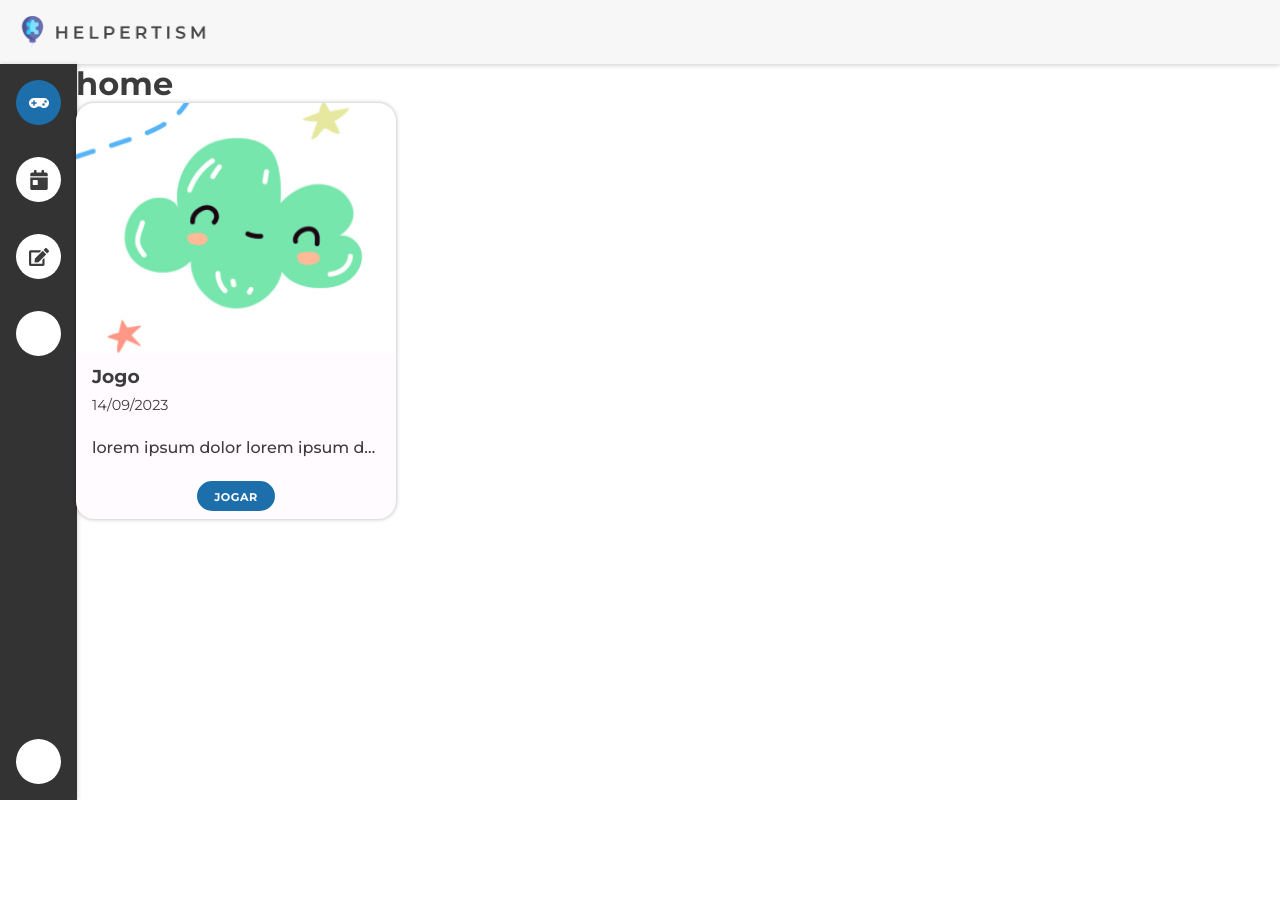
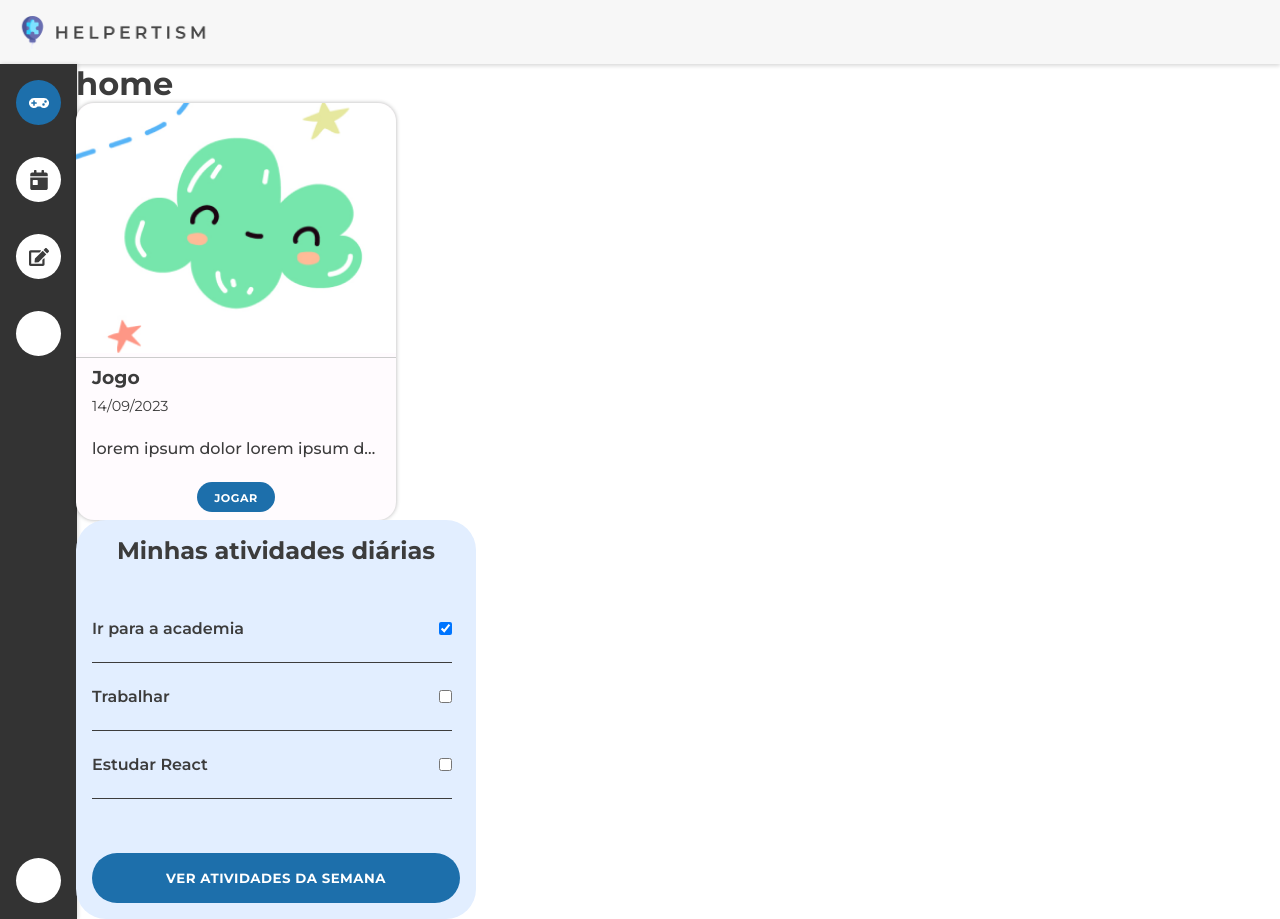
Before and after one commit to dev-chico/Helpertism, a React (Vite) app: page / in a window 1280 px wide. Before the commit the page ends 800 px from the top, so only its background shows below. Built offline with nearby package versions, Linux system fonts and the light colour scheme; some icons are missing.

Commit message:
create daily activities component

```diff
--- a/src/assets/css/global.css
+++ b/src/assets/css/global.css
@@ -15,6 +15,8 @@
   --light-orange: #fd664e;
   --orange: #f64e33;
   --dark-orange: #fe3515;
+
+  --bg-light-blue: #e2eeff;
 }
 
 * {
@@ -43,6 +45,10 @@ body {
     "cv04", "cv05", "cv06", "cv09", "cv10";
 }
 
+html {
+  scroll-behavior: smooth;
+}
+
 ::-webkit-scrollbar {
   width: 8px;
 }
--- a/src/components/Card/card.module.css
+++ b/src/components/Card/card.module.css
@@ -15,6 +15,7 @@
 }
 
 .container main {
+  border-top: 1.5px solid #ccc;
   padding: 8px 16px;
   background-color: 888;
 
--- /dev/null
+++ b/src/pages/AuthenticatedPages/Home/components/DailyActivities/dailyActivities.module.css
@@ -0,0 +1,61 @@
+.container {
+  background-color: var(--bg-light-blue);
+  width: 95%;
+  max-width: 400px;
+  height: 100%;
+  max-height: 550px;
+  border-radius: 30px;
+
+  display: flex;
+  flex-direction: column;
+  align-items: center;
+  gap: 54px;
+  padding: 16px;
+}
+
+.container main {
+  width: 100%;
+}
+
+.container main .noData {
+  text-align: center;
+  font-weight: 400;
+}
+
+.container main ul {
+  list-style: none;
+
+  display: flex;
+  flex-direction: column;
+  gap: 24px;
+
+  padding-right: 8px;
+
+  height: 100%;
+  max-height: 320px;
+  overflow: hidden;
+  overflow-y: auto;
+}
+
+.container main ul li {
+  font-weight: 600;
+  border-bottom: 0.5px solid #3c3c3c;
+  padding-bottom: 24px;
+
+  display: flex;
+  align-items: center;
+  justify-content: space-between;
+}
+
+/* FOOTER ============= */
+.container footer {
+  width: 100%;
+}
+
+.container footer button {
+  width: 100%;
+}
+
+.container footer a {
+  color: #fff;
+}
--- /dev/null
+++ b/src/pages/AuthenticatedPages/Home/components/DailyActivities/index.tsx
@@ -0,0 +1,63 @@
+import { useEffect, useState } from "react";
+import { Link } from "react-router-dom";
+import { Button } from "../../../../../components";
+import { AuthenticatedPaths } from "../../../../../constants/paths";
+import styles from "./dailyActivities.module.css";
+
+interface IActivities {
+  id: string;
+  name: string;
+  checked: boolean;
+}
+
+export function DailyActivities() {
+  const [activitiesList, setActivitiesList] = useState<IActivities[]>([]);
+
+  useEffect(() => {
+    setActivitiesList([
+      {
+        id: "A5NG895G",
+        checked: true,
+        name: "Ir para a academia",
+      },
+      {
+        id: "DCN6MHP",
+        checked: false,
+        name: "Trabalhar",
+      },
+      {
+        id: "DCN6MH2dP",
+        checked: false,
+        name: "Estudar React",
+      },
+    ]);
+  }, []);
+
+  return (
+    <div className={styles.container}>
+      <h2 className={styles.title}>Minhas atividades diárias</h2>
+
+      <main>
+        <ul>
+          {activitiesList &&
+            activitiesList.map((actv: IActivities) => (
+              <li key={actv.id}>
+                <span>{actv.name}</span>
+                <input type="checkbox" checked={actv.checked} />
+              </li>
+            ))}
+        </ul>
+
+        {!activitiesList.length && (
+          <h3 className={styles.noData}>Sem tarefas!</h3>
+        )}
+      </main>
+
+      <footer>
+        <Link to={AuthenticatedPaths.activities}>
+          <Button>Ver atividades da semana</Button>
+        </Link>
+      </footer>
+    </div>
+  );
+}
--- a/src/pages/AuthenticatedPages/Home/index.tsx
+++ b/src/pages/AuthenticatedPages/Home/index.tsx
@@ -1,9 +1,11 @@
 import { Button } from "../../../components";
 import { Card } from "../../../components/Card";
+import { DailyActivities } from "./components/DailyActivities";
+import styles from "./home.module.css";
 
 export function Home() {
   return (
-    <div>
+    <div className={styles.container}>
       <h1>home</h1>
       <Card
         title="Jogo"
@@ -12,6 +14,8 @@ export function Home() {
       >
         <Button small>Jogar</Button>
       </Card>
+
+      <DailyActivities />
     </div>
   );
 }
```
Also changed, not shown: src/pages/AuthenticatedPages/Home/home.module.css (added).
